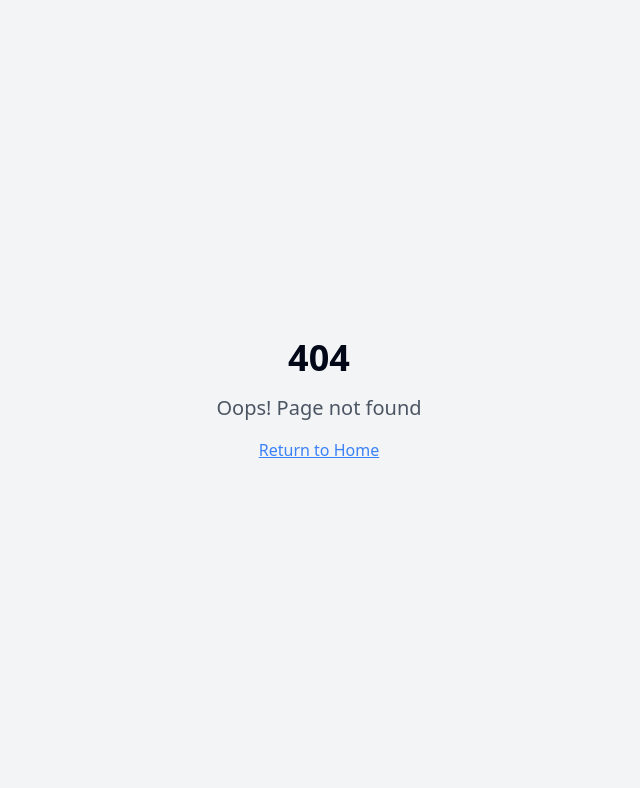
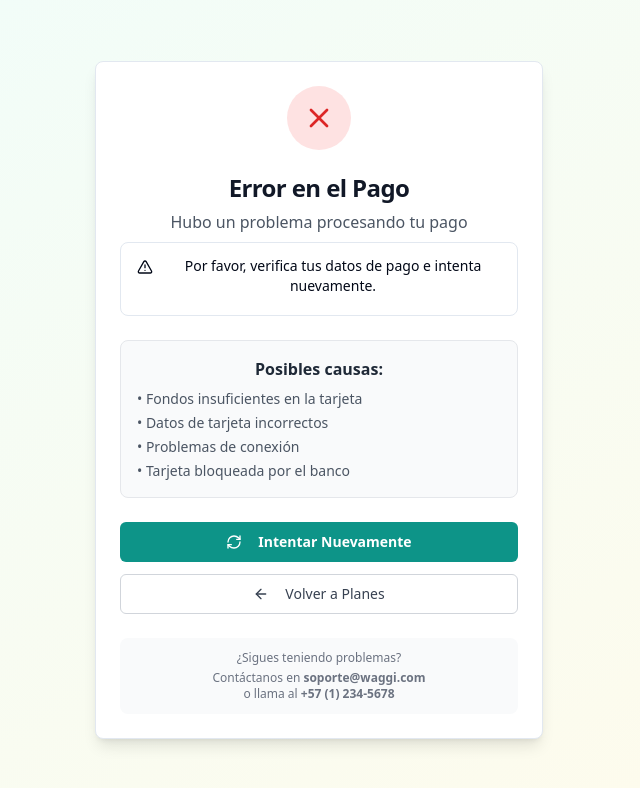
Before and after one commit to juanlopezjs/waggi-plan-purchase-flow, a React (Vite) app: page /error in a window 1280 px wide. Before the commit this address had no page. Shown: the top 788 px of the page, without its empty margins (321-961 px from the left). Built offline with nearby package versions, Linux system fonts and the light colour scheme.

Commit message:
Add success/error confirmation page
Implement a page to display confirmation of successful purchases or payment errors.

```diff
--- a/src/App.tsx
+++ b/src/App.tsx
@@ -6,6 +6,8 @@ import { QueryClient, QueryClientProvider } from "@tanstack/react-query";
 import { BrowserRouter, Routes, Route } from "react-router-dom";
 import Index from "./pages/Index";
 import Checkout from "./pages/Checkout";
+import Success from "./pages/Success";
+import Error from "./pages/Error";
 import NotFound from "./pages/NotFound";
 
 const queryClient = new QueryClient();
@@ -19,6 +21,8 @@ const App = () => (
         <Routes>
           <Route path="/" element={<Index />} />
           <Route path="/checkout" element={<Checkout />} />
+          <Route path="/success" element={<Success />} />
+          <Route path="/error" element={<Error />} />
           {/* ADD ALL CUSTOM ROUTES ABOVE THE CATCH-ALL "*" ROUTE */}
           <Route path="*" element={<NotFound />} />
         </Routes>
--- /dev/null
+++ b/src/pages/Error.tsx
@@ -0,0 +1,113 @@
+
+import React from 'react';
+import { useNavigate, useSearchParams } from 'react-router-dom';
+import { Button } from '@/components/ui/button';
+import { Card, CardContent, CardHeader, CardTitle } from '@/components/ui/card';
+import { Alert, AlertDescription } from '@/components/ui/alert';
+import { X, RefreshCw, ArrowLeft, CreditCard, AlertTriangle } from 'lucide-react';
+
+const Error = () => {
+  const navigate = useNavigate();
+  const [searchParams] = useSearchParams();
+  const errorType = searchParams.get('type') || 'payment';
+
+  const getErrorContent = () => {
+    switch (errorType) {
+      case 'cancelled':
+        return {
+          icon: <X className="w-8 h-8 text-orange-600" />,
+          bgColor: 'bg-orange-100',
+          title: 'Pago Cancelado',
+          description: 'Has cancelado el proceso de pago',
+          message: 'No te preocupes, puedes intentar nuevamente cuando quieras.'
+        };
+      case 'expired':
+        return {
+          icon: <AlertTriangle className="w-8 h-8 text-yellow-600" />,
+          bgColor: 'bg-yellow-100',
+          title: 'Sesión Expirada',
+          description: 'Tu sesión de pago ha expirado',
+          message: 'Por seguridad, las sesiones de pago expiran después de un tiempo.'
+        };
+      default:
+        return {
+          icon: <X className="w-8 h-8 text-red-600" />,
+          bgColor: 'bg-red-100',
+          title: 'Error en el Pago',
+          description: 'Hubo un problema procesando tu pago',
+          message: 'Por favor, verifica tus datos de pago e intenta nuevamente.'
+        };
+    }
+  };
+
+  const errorContent = getErrorContent();
+
+  const handleRetry = () => {
+    const plan = searchParams.get('plan') || 'huellito';
+    navigate(`/checkout?plan=${plan}`);
+  };
+
+  return (
+    <div className="min-h-screen bg-gradient-to-br from-teal-50 to-amber-50 flex items-center justify-center p-4">
+      <Card className="w-full max-w-md bg-white shadow-lg">
+        <CardHeader className="text-center pb-2">
+          <div className={`mx-auto w-16 h-16 ${errorContent.bgColor} rounded-full flex items-center justify-center mb-4`}>
+            {errorContent.icon}
+          </div>
+          <CardTitle className="text-2xl font-bold text-gray-900">
+            {errorContent.title}
+          </CardTitle>
+          <p className="text-gray-600">{errorContent.description}</p>
+        </CardHeader>
+
+        <CardContent className="space-y-6 text-center">
+          <Alert>
+            <AlertTriangle className="h-4 w-4" />
+            <AlertDescription className="text-sm">
+              {errorContent.message}
+            </AlertDescription>
+          </Alert>
+
+          <div className="bg-gray-50 border border-gray-200 rounded-lg p-4">
+            <h3 className="font-semibold text-gray-800 mb-2">
+              Posibles causas:
+            </h3>
+            <ul className="text-sm text-gray-600 space-y-1 text-left">
+              <li>• Fondos insuficientes en la tarjeta</li>
+              <li>• Datos de tarjeta incorrectos</li>
+              <li>• Problemas de conexión</li>
+              <li>• Tarjeta bloqueada por el banco</li>
+            </ul>
+          </div>
+
+          <div className="space-y-3">
+            <Button
+              onClick={handleRetry}
+              className="w-full bg-teal-600 hover:bg-teal-700 text-white font-semibold py-3"
+            >
+              <RefreshCw className="w-4 h-4 mr-2" />
+              Intentar Nuevamente
+            </Button>
+
+            <Button
+              variant="outline"
+              onClick={() => navigate('/')}
+              className="w-full border-gray-300 text-gray-700 hover:bg-gray-50"
+            >
+              <ArrowLeft className="w-4 h-4 mr-2" />
+              Volver a Planes
+            </Button>
+          </div>
+
+          <div className="text-xs text-gray-500 bg-gray-50 rounded-lg p-3">
+            <p className="mb-1">¿Sigues teniendo problemas?</p>
+            <p>Contáctanos en <span className="font-semibold">soporte@waggi.com</span></p>
+            <p>o llama al <span className="font-semibold">+57 (1) 234-5678</span></p>
+          </div>
+        </CardContent>
+      </Card>
+    </div>
+  );
+};
+
+export default Error;
--- /dev/null
+++ b/src/pages/Success.tsx
@@ -0,0 +1,89 @@
+
+import React, { useEffect } from 'react';
+import { useNavigate } from 'react-router-dom';
+import { Button } from '@/components/ui/button';
+import { Card, CardContent, CardHeader, CardTitle } from '@/components/ui/card';
+import { Check, Heart, ArrowLeft, Download } from 'lucide-react';
+
+const Success = () => {
+  const navigate = useNavigate();
+
+  useEffect(() => {
+    // Auto redirect after 10 seconds
+    const timer = setTimeout(() => {
+      navigate('/');
+    }, 10000);
+
+    return () => clearTimeout(timer);
+  }, [navigate]);
+
+  return (
+    <div className="min-h-screen bg-gradient-to-br from-teal-50 to-amber-50 flex items-center justify-center p-4">
+      <Card className="w-full max-w-md bg-white shadow-lg">
+        <CardHeader className="text-center pb-2">
+          <div className="mx-auto w-16 h-16 bg-green-100 rounded-full flex items-center justify-center mb-4">
+            <Check className="w-8 h-8 text-green-600" />
+          </div>
+          <CardTitle className="text-2xl font-bold text-gray-900">
+            ¡Compra Exitosa!
+          </CardTitle>
+          <p className="text-gray-600">Tu plan ha sido activado correctamente</p>
+        </CardHeader>
+
+        <CardContent className="space-y-6 text-center">
+          <div className="bg-teal-50 border border-teal-200 rounded-lg p-4">
+            <Heart className="w-6 h-6 text-teal-600 mx-auto mb-2" />
+            <h3 className="font-semibold text-teal-800 mb-1">
+              ¡Bienvenido a Waggi!
+            </h3>
+            <p className="text-sm text-teal-700">
+              Tu mascota ahora tiene acceso a todos los beneficios de tu plan
+            </p>
+          </div>
+
+          <div className="space-y-3">
+            <div className="flex items-center gap-3 text-sm text-gray-700">
+              <Check className="w-4 h-4 text-green-600 flex-shrink-0" />
+              <span>Confirmación enviada a tu email</span>
+            </div>
+            <div className="flex items-center gap-3 text-sm text-gray-700">
+              <Check className="w-4 h-4 text-green-600 flex-shrink-0" />
+              <span>Plan activado inmediatamente</span>
+            </div>
+            <div className="flex items-center gap-3 text-sm text-gray-700">
+              <Check className="w-4 h-4 text-green-600 flex-shrink-0" />
+              <span>Acceso completo a tu dashboard</span>
+            </div>
+          </div>
+
+          <div className="space-y-3">
+            <Button
+              onClick={() => navigate('/')}
+              className="w-full bg-teal-600 hover:bg-teal-700 text-white font-semibold py-3"
+            >
+              <Heart className="w-4 h-4 mr-2" />
+              Ir a mi Dashboard
+            </Button>
+
+            <Button
+              variant="outline"
+              onClick={() => window.print()}
+              className="w-full border-teal-300 text-teal-700 hover:bg-teal-50"
+            >
+              <Download className="w-4 h-4 mr-2" />
+              Descargar Factura
+            </Button>
+          </div>
+
+          <div className="text-xs text-gray-500 bg-gray-50 rounded-lg p-3">
+            <p className="mb-1">¿Necesitas ayuda?</p>
+            <p>Contáctanos en <span className="font-semibold">soporte@waggi.com</span></p>
+            <p className="mt-2">Serás redirigido automáticamente en unos segundos...</p>
+          </div>
+        </CardContent>
+      </Card>
+    </div>
+  );
+};
+
+export default Success;
```
